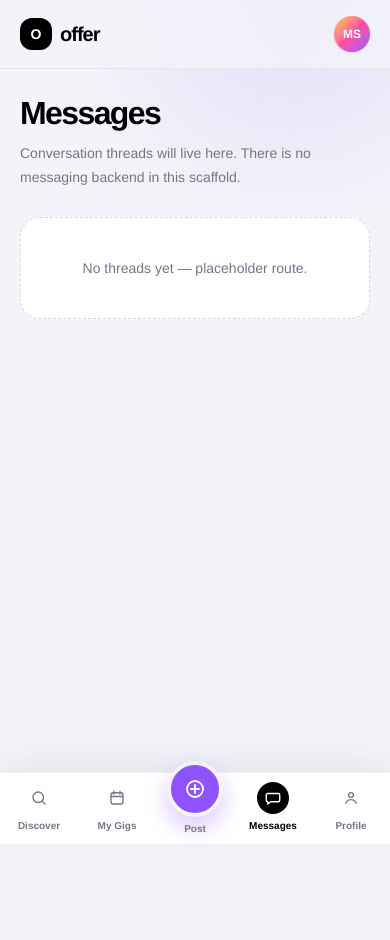
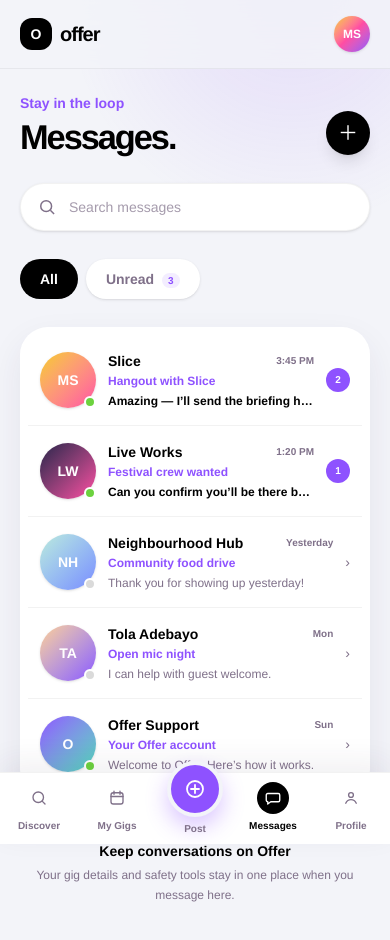
Before and after one commit to mafiaslice/offer, a Next.js app: page /messages in a window 390 px wide. Shown: the top 940 px of the page. Before the commit the page ends 844 px from the top, so only its background shows below. Built offline with nearby package versions, Linux system fonts and the light colour scheme.

Commit message:
feat: add mobile-first messages inbox

```diff
--- a/app/messages/page.tsx
+++ b/app/messages/page.tsx
@@ -1,19 +1,10 @@
 import type { Metadata } from "next";
-import { PlaceholderPage } from "@/components/placeholder-page";
+import { MessagesView } from "@/components/messages-view";
 
 export const metadata: Metadata = {
   title: "Messages",
 };
 
 export default function MessagesPage() {
-  return (
-    <PlaceholderPage
-      title="Messages"
-      description="Conversation threads will live here. There is no messaging backend in this scaffold."
-    >
-      <div className="rounded-card border border-dashed border-border bg-white px-4 py-10 text-center text-sm text-purple-gray">
-        No threads yet — placeholder route.
-      </div>
-    </PlaceholderPage>
-  );
+  return <MessagesView />;
 }
--- /dev/null
+++ b/components/messages-view.tsx
@@ -0,0 +1,46 @@
+"use client";
+
+import { useMemo, useState } from "react";
+
+type Thread = {
+  name: string;
+  initials: string;
+  gig: string;
+  preview: string;
+  time: string;
+  unread: number;
+  online: boolean;
+  tone: string;
+};
+
+const threads: Thread[] = [
+  { name: "Slice", initials: "MS", gig: "Hangout with Slice", preview: "Amazing — I’ll send the briefing here.", time: "3:45 PM", unread: 2, online: true, tone: "from-[#f5cc00] to-[#ff4da3]" },
+  { name: "Live Works", initials: "LW", gig: "Festival crew wanted", preview: "Can you confirm you’ll be there by 4?", time: "1:20 PM", unread: 1, online: true, tone: "from-[#29244b] to-[#ff4da3]" },
+  { name: "Neighbourhood Hub", initials: "NH", gig: "Community food drive", preview: "Thank you for showing up yesterday!", time: "Yesterday", unread: 0, online: false, tone: "from-[#bcebdc] to-[#7b8cff]" },
+  { name: "Tola Adebayo", initials: "TA", gig: "Open mic night", preview: "I can help with guest welcome.", time: "Mon", unread: 0, online: false, tone: "from-[#ffcf91] to-[#8e52ff]" },
+  { name: "Offer Support", initials: "O", gig: "Your Offer account", preview: "Welcome to Offer. Here’s how it works.", time: "Sun", unread: 0, online: true, tone: "from-[#8e52ff] to-[#49d7b8]" },
+];
+
+function Avatar({ thread }: { thread: Thread }) {
+  return <span className={`relative grid size-14 shrink-0 place-items-center rounded-full bg-gradient-to-br ${thread.tone} text-sm font-bold text-white shadow-sm`}>{thread.initials}<span className={`absolute bottom-0 right-0 size-3 rounded-full border-2 border-white ${thread.online ? "bg-success" : "bg-border"}`} /></span>;
+}
+
+export function MessagesView() {
+  const [filter, setFilter] = useState<"All" | "Unread">("All");
+  const [query, setQuery] = useState("");
+  const visibleThreads = useMemo(() => threads.filter((thread) => (filter === "All" || thread.unread > 0) && `${thread.name} ${thread.gig} ${thread.preview}`.toLowerCase().includes(query.toLowerCase())), [filter, query]);
+
+  return (
+    <div className="mx-auto max-w-2xl space-y-7">
+      <header className="flex items-end justify-between gap-4"><div className="space-y-2"><p className="text-sm font-semibold text-purple">Stay in the loop</p><h1 className="text-[2.15rem] font-bold leading-[0.98] tracking-[-0.06em] sm:text-5xl">Messages.</h1></div><button type="button" aria-label="New message" className="grid size-11 shrink-0 place-items-center rounded-full bg-black text-xl text-white shadow-lg shadow-black/10 transition-colors hover:bg-purple">＋</button></header>
+
+      <label className="flex min-h-12 items-center gap-3 rounded-full border border-black/5 bg-white px-4 shadow-sm focus-within:border-purple focus-within:ring-4 focus-within:ring-purple/10"><svg className="size-5 shrink-0 text-purple-gray" viewBox="0 0 24 24" fill="none" stroke="currentColor" strokeWidth="1.8" aria-hidden="true"><circle cx="11" cy="11" r="6.5" /><path d="m16 16 4.5 4.5" /></svg><input value={query} onChange={(event) => setQuery(event.target.value)} aria-label="Search messages" placeholder="Search messages" className="min-w-0 flex-1 bg-transparent text-sm font-medium outline-none placeholder:text-purple-gray/70" /></label>
+
+      <div className="flex gap-2"><button type="button" onClick={() => setFilter("All")} className={`min-h-10 rounded-full px-5 text-sm font-bold transition-colors ${filter === "All" ? "bg-black text-white" : "bg-white text-purple-gray shadow-sm"}`}>All</button><button type="button" onClick={() => setFilter("Unread")} className={`min-h-10 rounded-full px-5 text-sm font-bold transition-colors ${filter === "Unread" ? "bg-black text-white" : "bg-white text-purple-gray shadow-sm"}`}>Unread <span className="ml-1 rounded-full bg-purple/10 px-1.5 py-0.5 text-[10px] text-purple">3</span></button></div>
+
+      <section className="overflow-hidden rounded-[1.75rem] bg-white p-2 shadow-[0_14px_34px_rgba(53,32,79,0.08)] sm:p-3" aria-label="Conversations"><div className="divide-y divide-black/5">{visibleThreads.length > 0 ? visibleThreads.map((thread) => <button key={thread.name} type="button" className="flex w-full items-center gap-3 px-3 py-4 text-left transition-colors hover:bg-lavender/60 sm:gap-4 sm:px-4"><Avatar thread={thread} /><span className="min-w-0 flex-1"><span className="flex items-center justify-between gap-2"><strong className="truncate text-sm font-bold text-black sm:text-base">{thread.name}</strong><time className="shrink-0 text-[10px] font-semibold text-purple-gray sm:text-xs">{thread.time}</time></span><span className="mt-0.5 block truncate text-xs font-semibold text-purple">{thread.gig}</span><span className={`mt-1 block truncate text-xs ${thread.unread ? "font-semibold text-black" : "text-purple-gray"}`}>{thread.preview}</span></span>{thread.unread > 0 ? <span className="grid size-6 shrink-0 place-items-center rounded-full bg-purple text-[10px] font-bold text-white">{thread.unread}</span> : <span className="text-sm text-purple-gray">›</span>}</button>) : <div className="px-5 py-14 text-center"><p className="font-bold">No messages found</p><p className="mt-2 text-sm text-purple-gray">Try another search or check all messages.</p></div>}</div></section>
+
+      <div className="rounded-2xl bg-lavender p-4 text-center"><p className="text-sm font-bold">Keep conversations on Offer</p><p className="mt-1 text-xs leading-5 text-purple-gray">Your gig details and safety tools stay in one place when you message here.</p></div>
+    </div>
+  );
+}
```
